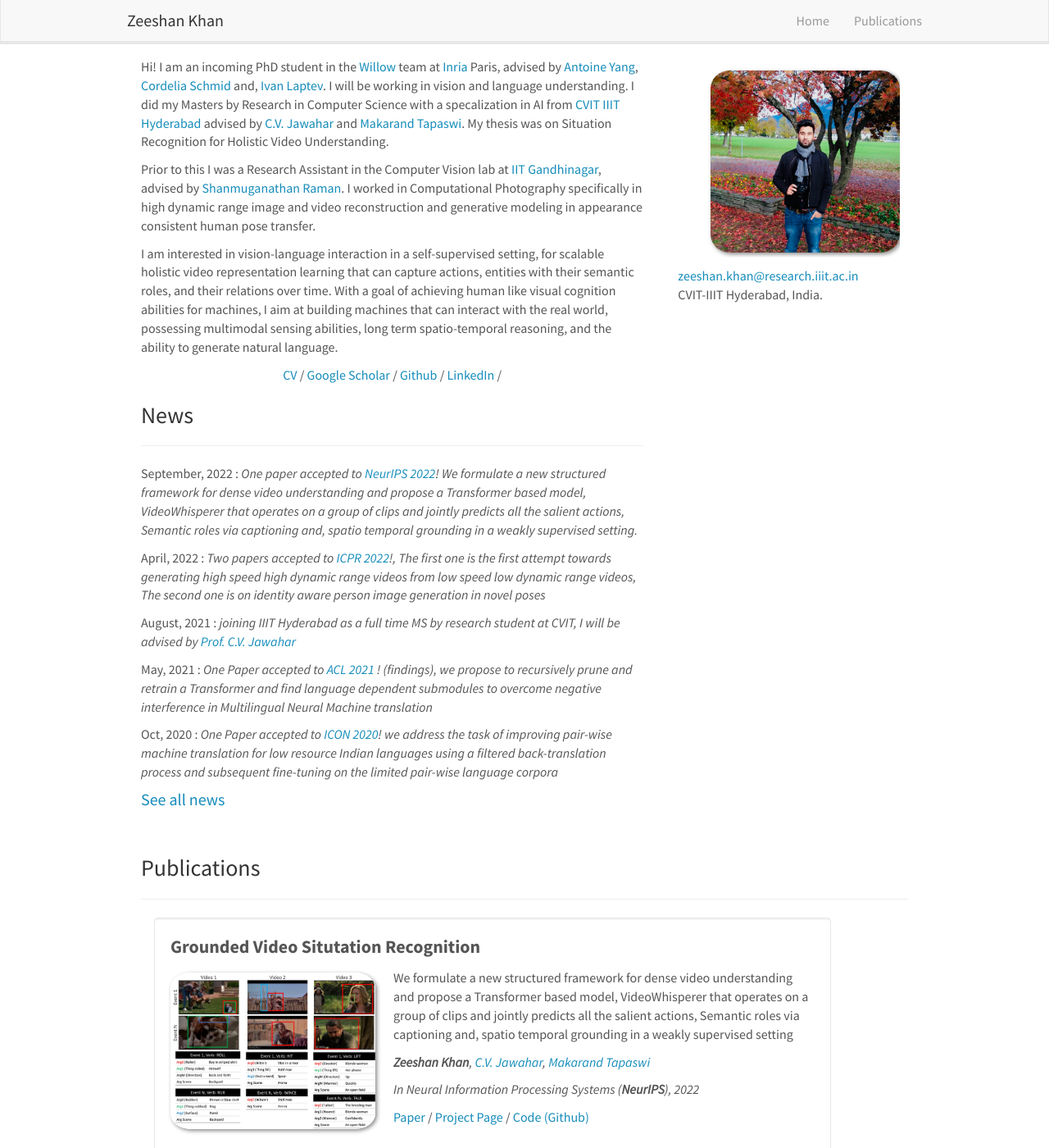
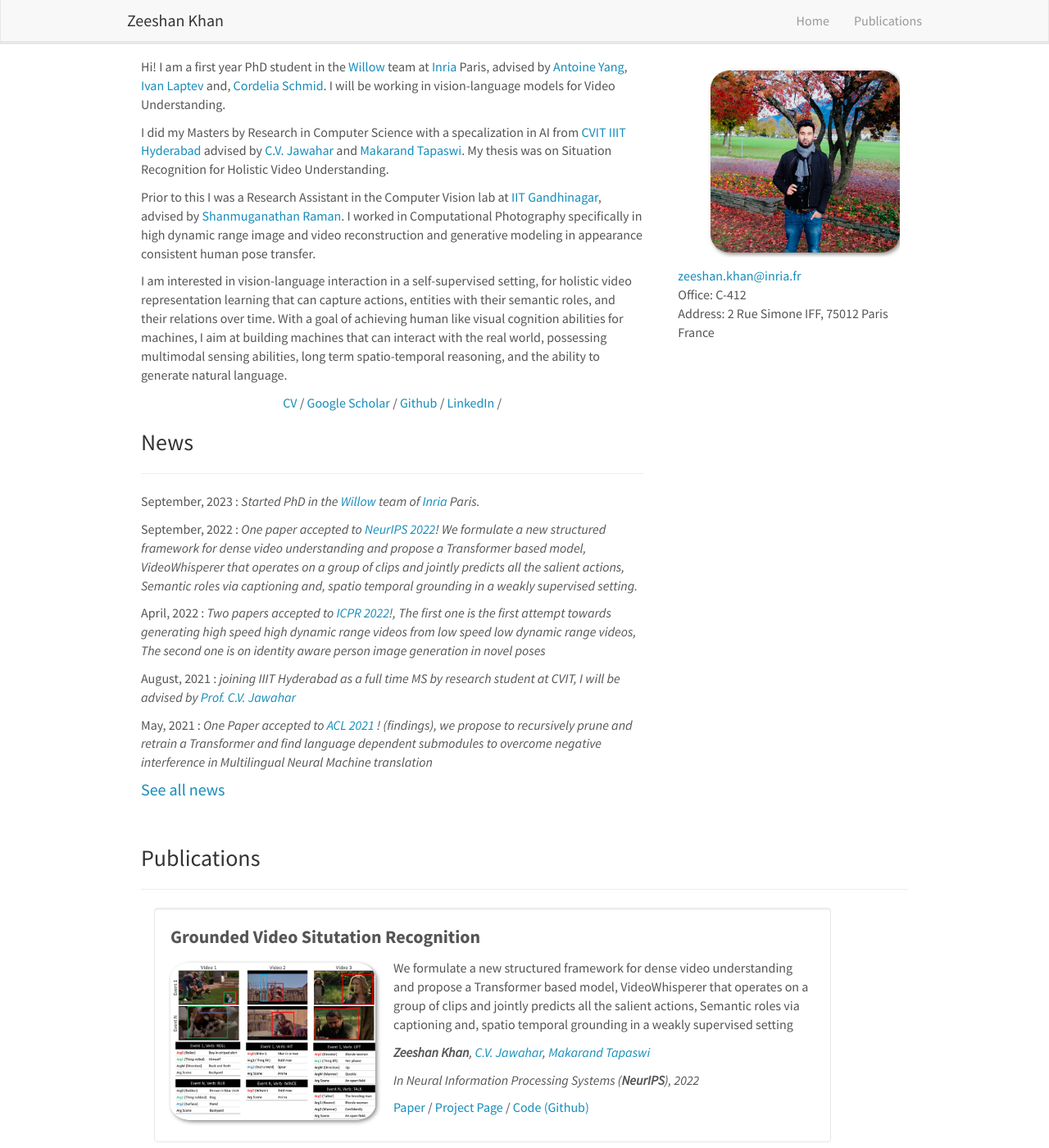
Before and after one commit to zeeshank95/zeeshank95.github.io, a Jekyll site: the page built from _pages/home.md, in a window 1280 px wide and 1400 px high. Shown: the whole window at 82% size. Built offline with Jekyll 4.4.1, drawn with Linux system fonts in a browser that asks for light colours; nearby versions of some CDN libraries.

Commit message:
updated career at Inria

```diff
--- a/_data/news.yml
+++ b/_data/news.yml
@@ -1,3 +1,6 @@
+- date: September, 2023
+  headline: Started PhD in the <a href="https://www.di.ens.fr/willow/">Willow</a> team of <a href = "https://www.inria.fr/fr">Inria</a> Paris.
+
 - date: September, 2022
   headline: One paper accepted to <a href="https://neurips.cc">NeurIPS 2022</a>! We formulate a new structured framework for dense video understanding and propose a Transformer based model, VideoWhisperer that operates on a group of clips and jointly predicts all the salient actions, Semantic roles via captioning and, spatio temporal grounding in a weakly supervised setting.
 
--- a/_pages/home.md
+++ b/_pages/home.md
@@ -12,11 +12,13 @@ permalink: /
 
 <div class="col-sm-8">
 
-Hi! I am an incoming PhD student in the <a href="http://www.di.ens.fr/willow">Willow</a> team at <a href="https://www.inria.fr/fr">Inria</a> Paris, advised by <a href="https://antoyang.github.io">Antoine Yang</a>, <a href="https://www.di.ens.fr/willow/people_webpages/cordelia/">Cordelia Schmid</a> and, <a href="https://www.di.ens.fr/~laptev/">Ivan Laptev</a>. I will be working in vision and language understanding. I did my Masters by Research in Computer Science with a specalization in AI from <a href="http://cvit.iiit.ac.in">CVIT IIIT Hyderabad</a> advised by <a href="https://faculty.iiit.ac.in/~jawahar/index.html">C.V. Jawahar</a> and <a href="https://makarandtapaswi.github.io">Makarand Tapaswi</a>. My thesis was on Situation Recognition for Holistic Video Understanding.
+Hi! I am a first year PhD student in the <a href="http://www.di.ens.fr/willow">Willow</a> team at <a href="https://www.inria.fr/fr">Inria</a> Paris, advised by <a href="https://antoyang.github.io">Antoine Yang</a>, <a href="https://www.di.ens.fr/~laptev/">Ivan Laptev</a> and, <a href="https://www.di.ens.fr/willow/people_webpages/cordelia/">Cordelia Schmid</a>. I will be working in vision-language models for Video Understanding.
+
+I did my Masters by Research in Computer Science with a specalization in AI from <a href="http://cvit.iiit.ac.in">CVIT IIIT Hyderabad</a> advised by <a href="https://faculty.iiit.ac.in/~jawahar/index.html">C.V. Jawahar</a> and <a href="https://makarandtapaswi.github.io">Makarand Tapaswi</a>. My thesis was on Situation Recognition for Holistic Video Understanding.
 
 Prior to this I was a Research Assistant in the Computer Vision lab at <a href="https://iitgn.ac.in">IIT Gandhinagar</a>, advised by <a href="https://people.iitgn.ac.in/~shanmuga/"> Shanmuganathan Raman</a>. I worked in Computational Photography specifically in high dynamic range image and video reconstruction and generative modeling in appearance consistent human pose transfer.
 
-I am interested in vision-language interaction in a self-supervised setting, for scalable holistic video representation learning that can capture actions, entities with their semantic roles, and their relations over time. With a goal of achieving human like visual cognition abilities for machines, I aim at building machines that can interact with the real world, possessing multimodal sensing abilities, long term spatio-temporal reasoning, and the ability to generate natural language.
+I am interested in vision-language interaction in a self-supervised setting, for holistic video representation learning that can capture actions, entities with their semantic roles, and their relations over time. With a goal of achieving human like visual cognition abilities for machines, I aim at building machines that can interact with the real world, possessing multimodal sensing abilities, long term spatio-temporal reasoning, and the ability to generate natural language.
 
 <p align="center">
   <a href="./docs/Zeeshan_cv_2022.pdf">CV</a> /
@@ -43,8 +45,9 @@ I am interested in vision-language interaction in a self-supervised setting, for
 
   <!-- <br clear="all" /> -->
 
-  <A HREF="mailto:zeeshan.khan@research.iiit.ac.in">zeeshan.khan@research.iiit.ac.in</A> <br>
-  CVIT-IIIT Hyderabad, India.<br>
+  <A HREF="mailto:zeeshan.khan@inria.fr">zeeshan.khan@inria.fr</A> <br>
+  Office: C-412<br>
+  Address: 2 Rue Simone IFF, 75012 Paris France<br>
 
 
 </div>
```
Also changed, not shown: 4 other files.
